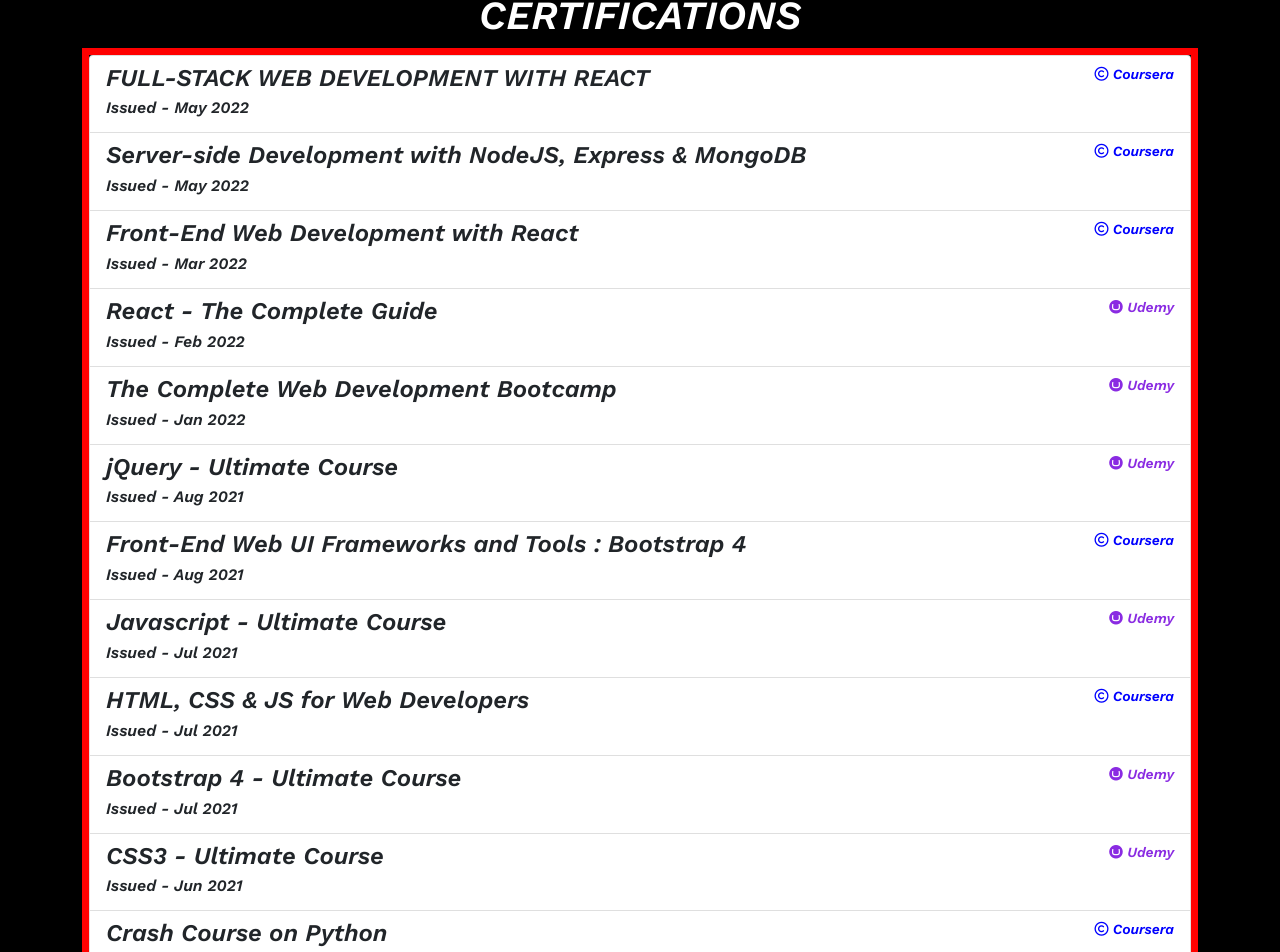
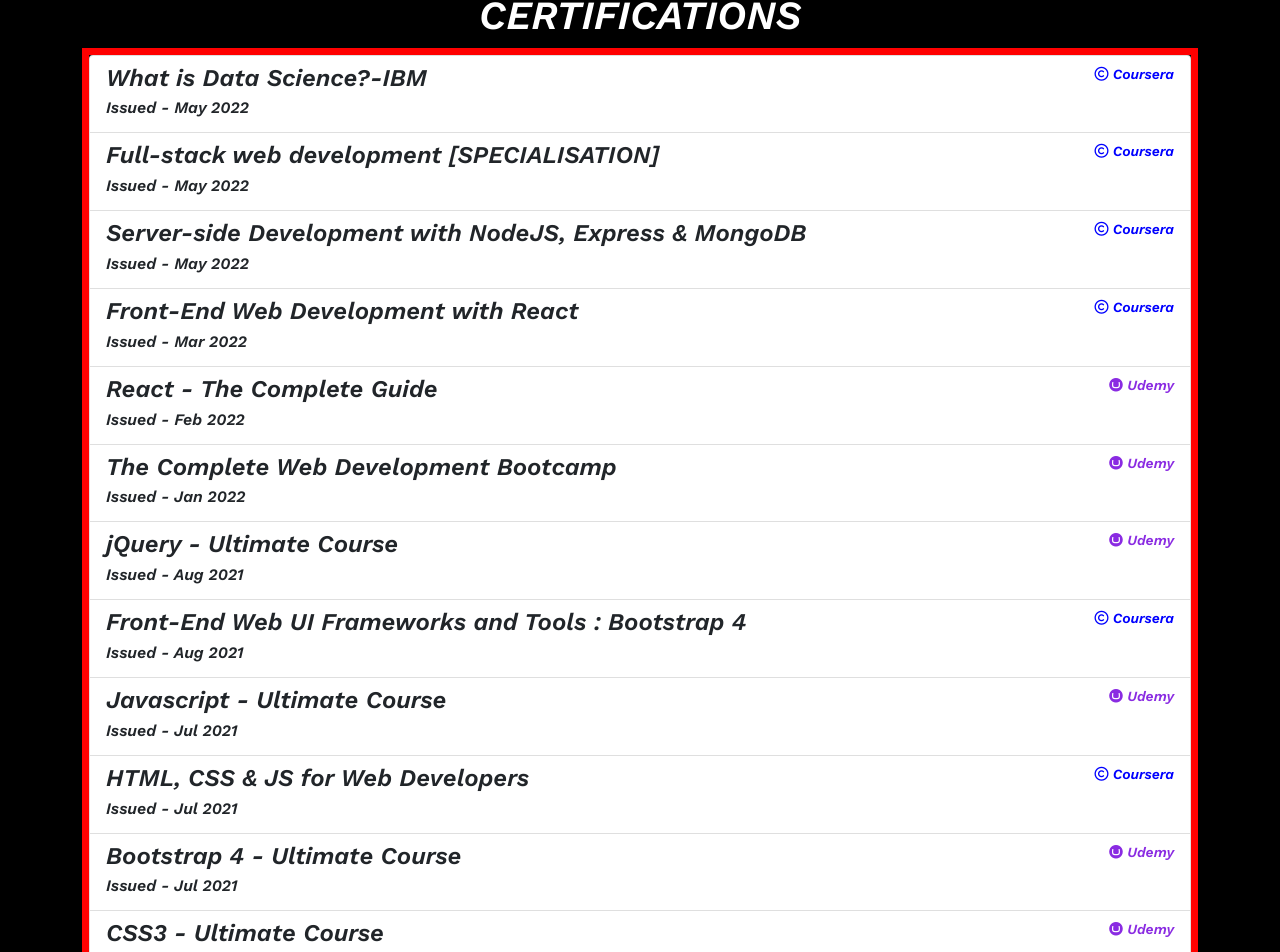
Before and after one commit to Arghyadeep7/Resume, a React (Create React App) app: page / in a window 1280 px wide. Shown: the part 1138-2090 px from the top of the page. Built offline with nearby package versions, Linux system fonts and the light colour scheme.

Commit message:
Certificate Add

```diff
--- a/src/components/Certifications.js
+++ b/src/components/Certifications.js
@@ -6,9 +6,16 @@
       <h1>CERTIFICATIONS</h1>
       <div style={{textAlign: "left", border:"7px solid red"}} >
         <div class="list-group">
+          <a href="https://www.coursera.org/account/accomplishments/certificate/95B9947SM8V3" class="list-group-item list-group-item-action" aria-current="true" target="_blank">
+            <div class="d-flex w-100 justify-content-between">
+              <h4 class="mb-1">What is Data Science?-IBM</h4>
+              <small style={{color:"blue"}}><i class="fa-regular fa-copyright"></i> Coursera</small>
+            </div>
+            <p class="mb-1">Issued - May 2022</p>
+          </a>
           <a href="https://www.coursera.org/account/accomplishments/specialization/certificate/QZHU3SGKZE4P" class="list-group-item list-group-item-action" aria-current="true" target="_blank">
             <div class="d-flex w-100 justify-content-between">
-              <h4 class="mb-1">FULL-STACK WEB DEVELOPMENT WITH REACT</h4>
+              <h4 class="mb-1">Full-stack web development [SPECIALISATION]</h4>
               <small style={{color:"blue"}}><i class="fa-regular fa-copyright"></i> Coursera</small>
             </div>
             <p class="mb-1">Issued - May 2022</p>
@@ -85,7 +92,7 @@
           </a>
           <a href="https://www.coursera.org/account/accomplishments/certificate/J427MF47RQZS" class="list-group-item list-group-item-action" aria-current="true" target="_blank">
             <div class="d-flex w-100 justify-content-between">
-              <h4 class="mb-1">Crash Course on Python</h4>
+              <h4 class="mb-1">Crash Course on Python-Google</h4>
               <small style={{color:"blue"}}><i class="fa-regular fa-copyright"></i> Coursera</small>
             </div>
             <p class="mb-1">Issued - Jun 2021</p>
```
